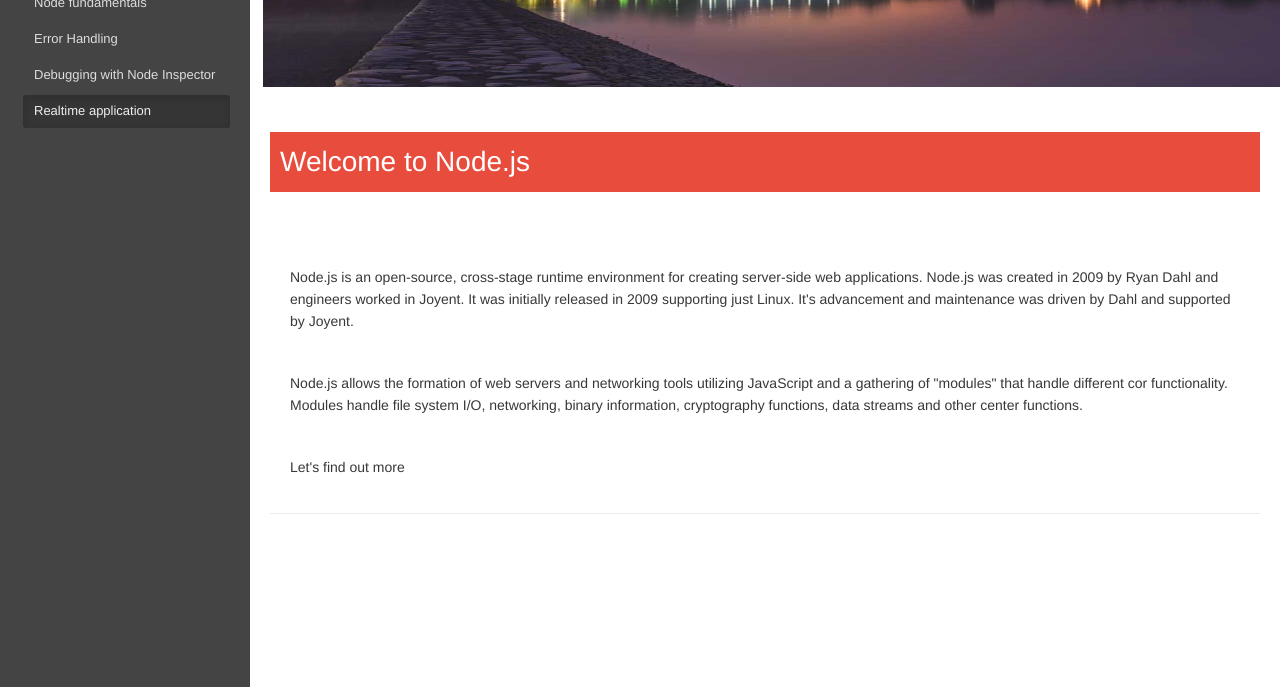
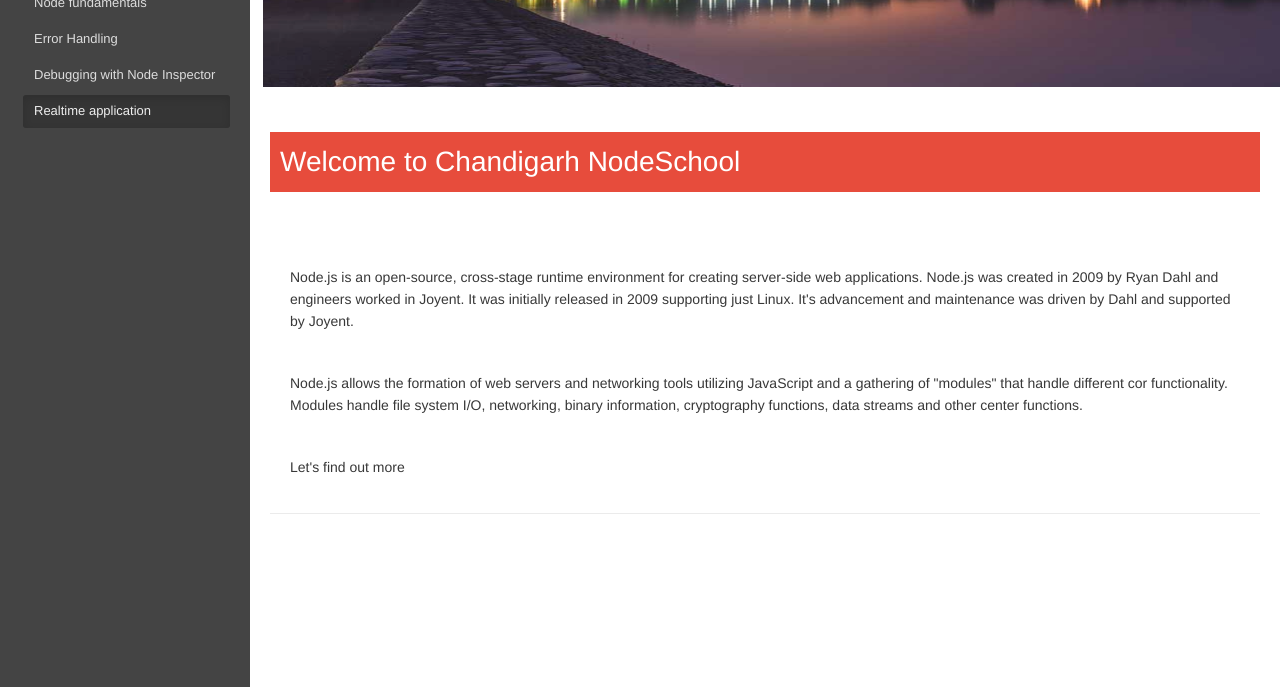
Before and after one commit to nodeschool/chandigarh, a plain HTML site: page index.html in a window 1280 px wide. Shown: the part 113-800 px from the top of the page. Drawn offline with Linux system fonts and the light colour scheme.

Commit message:
Update index.html

```diff
--- a/index.html
+++ b/index.html
@@ -34,7 +34,7 @@
 		<div class="container main-area">
 
 			<section id="welcome"></section>
-			<div class="page-header"><h1>Welcome to Node.js</h1></div>
+			<div class="page-header"><h1>Welcome to Chandigarh NodeSchool</h1></div>
 			<p>
 				Node.js is an open-source, cross-stage runtime environment for creating server-side web applications. Node.js was created in 2009 by Ryan Dahl and engineers worked in Joyent. It was initially released in 2009 supporting just Linux. It's advancement and maintenance was driven by Dahl and supported by Joyent.
 			</p>
```
